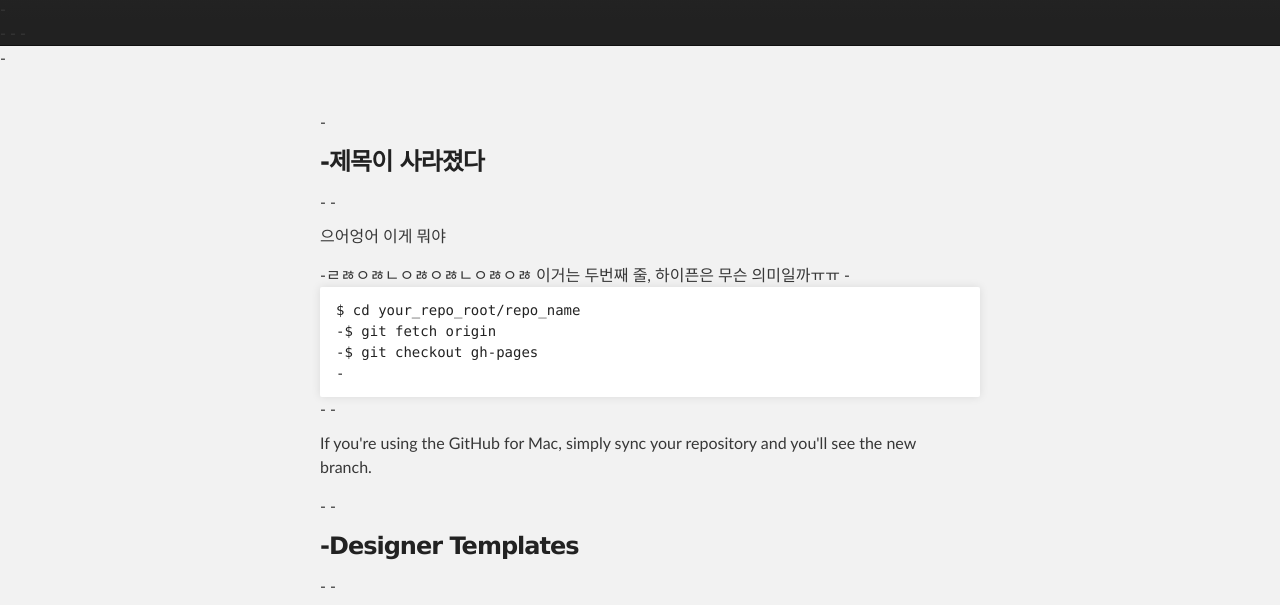
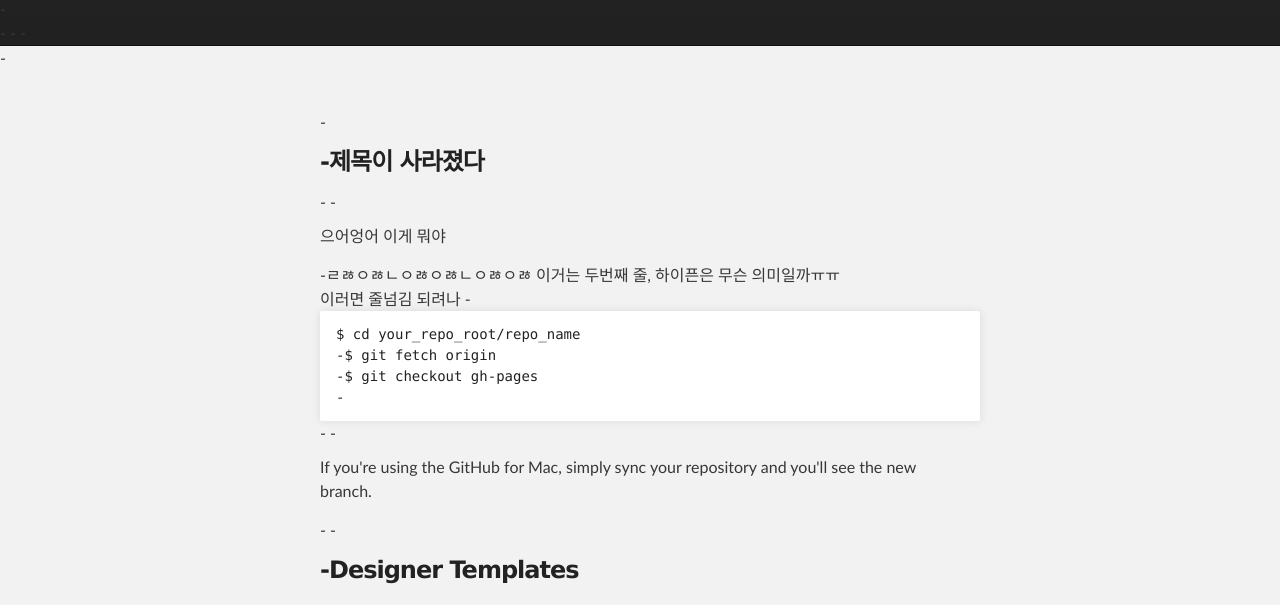
Before and after one commit to bethetaedu/bethetaedu.github.com, a plain HTML site: page index.html in a window 1280 px wide. Shown: the part 332-937 px from the top of the page. Drawn offline with Linux system fonts and the light colour scheme.

Commit message:
Update index.html

```diff
--- a/index.html
+++ b/index.html
@@ -33,7 +33,7 @@
 -
 -<p>으어엉어 이게 뭐야</p>
 -ㄹㅀㅇㅀㄴㅇㅀㅇㅀㄴㅇㅀㅇㅀ
-이거는 두번째 줄, 하이픈은 무슨 의미일까ㅠㅠ
+이거는 두번째 줄, 하이픈은 무슨 의미일까ㅠㅠ<br>이러면 줄넘김 되려나
 -<pre><code>$ cd your_repo_root/repo_name
 -$ git fetch origin
 -$ git checkout gh-pages
```
